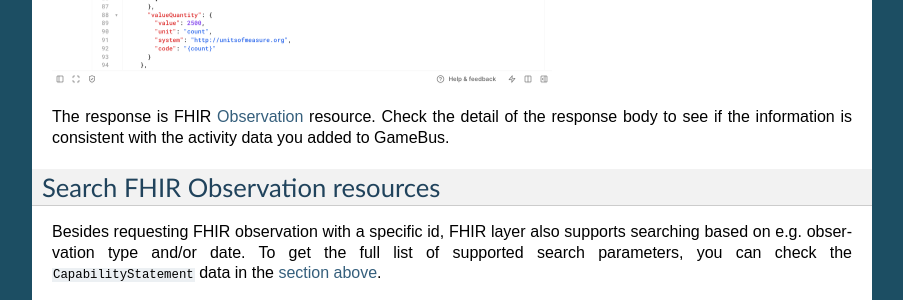
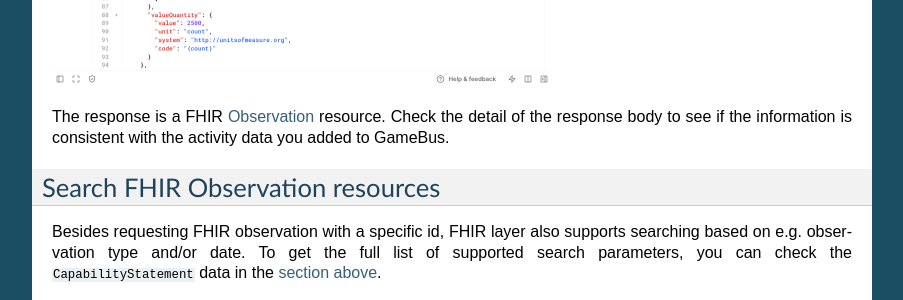
Before and after one commit to nwo-strap/gamebus-fhir-layer, a Sphinx documentation site: the page built from docs/source/tutorial4_fhir_api.rst, in a window 1280 px wide and 900 px high, scrolled down 2974 px. Shown: the part 152-452 px from the top of the window, without its empty margins (198-1101 px from the left). Built offline with Sphinx 7.4.7, drawn with Linux system fonts in a browser that asks for light colours.

```diff
--- a/docs/source/tutorial4_fhir_api.rst
+++ b/docs/source/tutorial4_fhir_api.rst
@@ -104,7 +104,7 @@ Check the screenshot below and follow the steps:
 .. image:: image/fhir_api_observation.png
   :width: 500
 
-The response is FHIR `Observation`_ resource. Check the detail of the response body
+The response is a FHIR `Observation`_ resource. Check the detail of the response body
 to see if the information is consistent with the activity data you added to GameBus.
 
 
```
